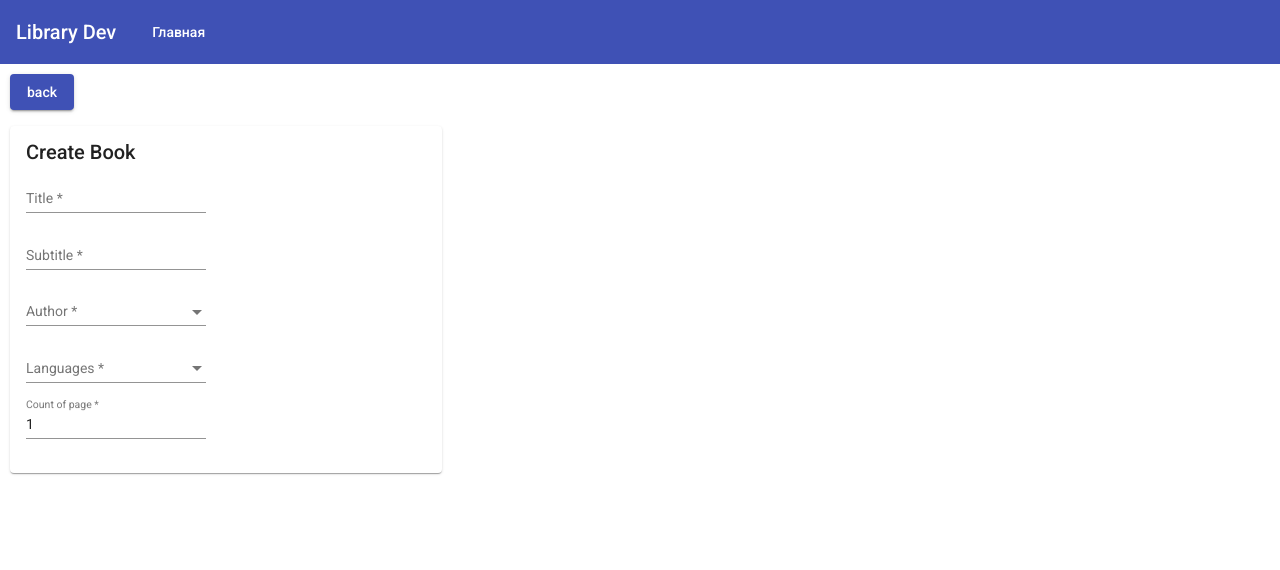
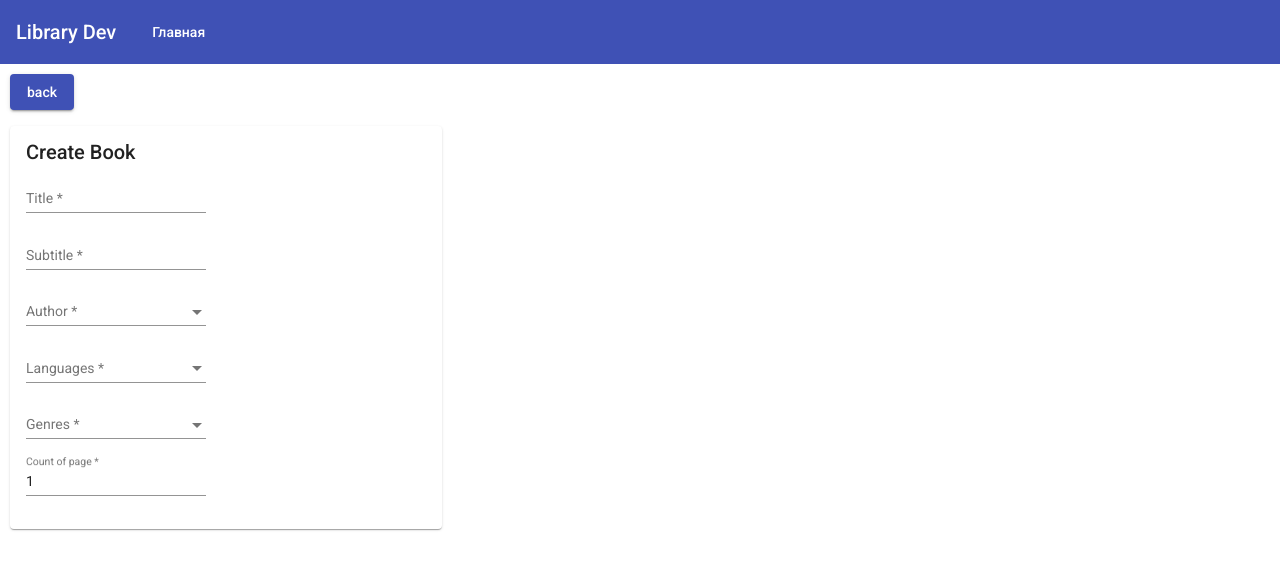
Before and after one commit to 14837-eng/Book-app, an Angular app: page /book/create in a window 1280 px wide. Shown: the top 570 px of the page. Built offline with nearby package versions, Linux system fonts and the light colour scheme.

Commit message:
8911b5d: feat(book-form): Add genre field

```diff
--- a/src/app/shared/components/book-form/book-form.component.html
+++ b/src/app/shared/components/book-form/book-form.component.html
@@ -46,6 +46,17 @@
       </div>
       <div class="book-form-container">
         <mat-form-field>
+          <mat-label>Genres</mat-label>
+          <mat-select formControlName="genre">
+            <mat-option (click)="resetGenre()">Отменить</mat-option>
+            <mat-option *ngFor="let genre of genres" [value]="genre">{{
+              genre
+            }}</mat-option>
+          </mat-select>
+        </mat-form-field>
+      </div>
+      <div class="book-form-container">
+        <mat-form-field>
           <mat-label>Count of page</mat-label>
           <input
             type="number"
--- a/src/app/shared/components/book-form/book-form.component.ts
+++ b/src/app/shared/components/book-form/book-form.component.ts
@@ -13,6 +13,7 @@ import { Author } from 'src/app/core/models/author.model';
 import { AuthorsService } from 'src/app/core/services/authors.service';
 import { BooksService } from 'src/app/core/services/books.service';
 import { LanguagesService } from 'src/app/core/services/languages.service';
+import { GenresService } from 'src/app/core/services/genres.service';
 
 @Component({
   selector: 'app-book-form',
@@ -27,17 +28,20 @@ export class BookFormComponent implements OnInit {
 
   authors: IAuthor[] = [];
   languages: ILangugage[] = [];
+  genres: string[] = [];
 
   constructor(
     private fb: FormBuilder,
     private languagesService: LanguagesService,
     private authorsService: AuthorsService,
+    private genresService: GenresService,
     private booksService: BooksService
   ) {}
 
   ngOnInit(): void {
     this.authors = this.authorsService.getAuthors();
     this.languages = this.languagesService.getLangs();
+    this.genres = this.genresService.getGenres();
 
     this.formGroup = this.fb.group({
       title: this.fb.control('', [Validators.required]),
@@ -45,7 +49,7 @@ export class BookFormComponent implements OnInit {
       author: this.fb.control(new Author(), [Validators.required]),
       count_of_page: this.fb.control(1, [Validators.required]),
       language: this.fb.control(new Language(), [Validators.required]),
-      // genre: this.fb.control('', [Validators.required]),
+      genre: this.fb.control('', [Validators.required]),
     });
   }
 
@@ -55,6 +59,11 @@ export class BookFormComponent implements OnInit {
 
   resetLang() {
     this.formGroup.get('language')?.setValue(new Language());
+  }
+
+  resetGenre() {
+    this.formGroup.get('genre')?.setValue('');
+    this.formGroup.get('genre')?.setErrors(null);
   }
 
   authorComparisonFunction = function (
```
